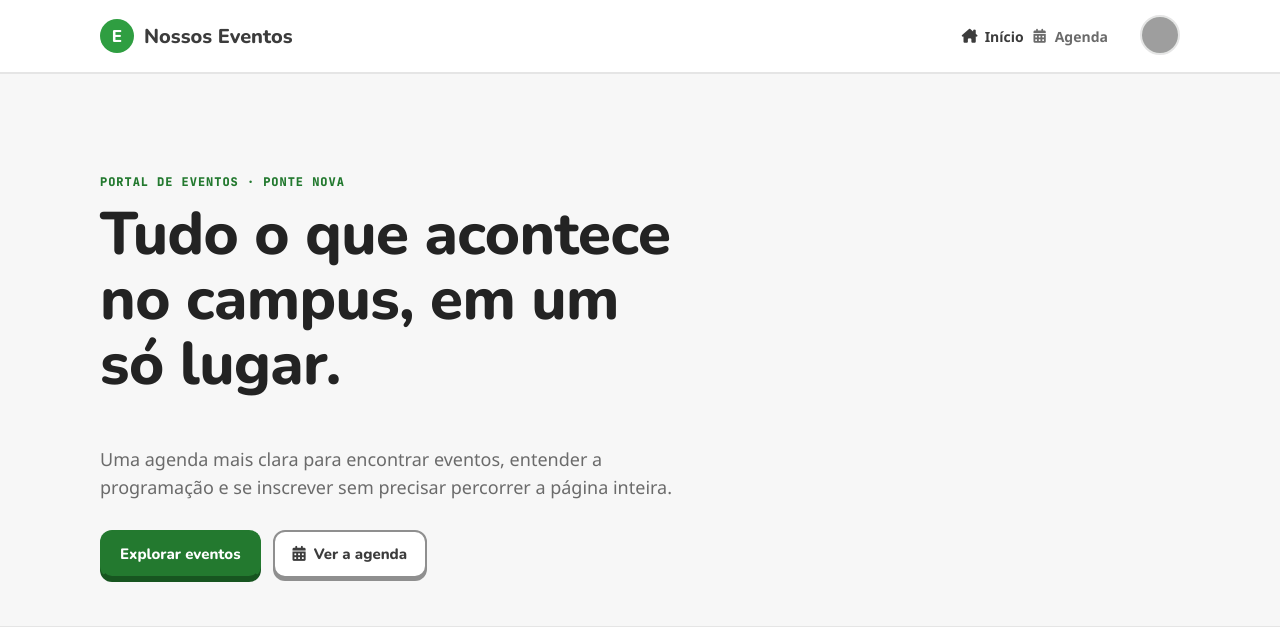
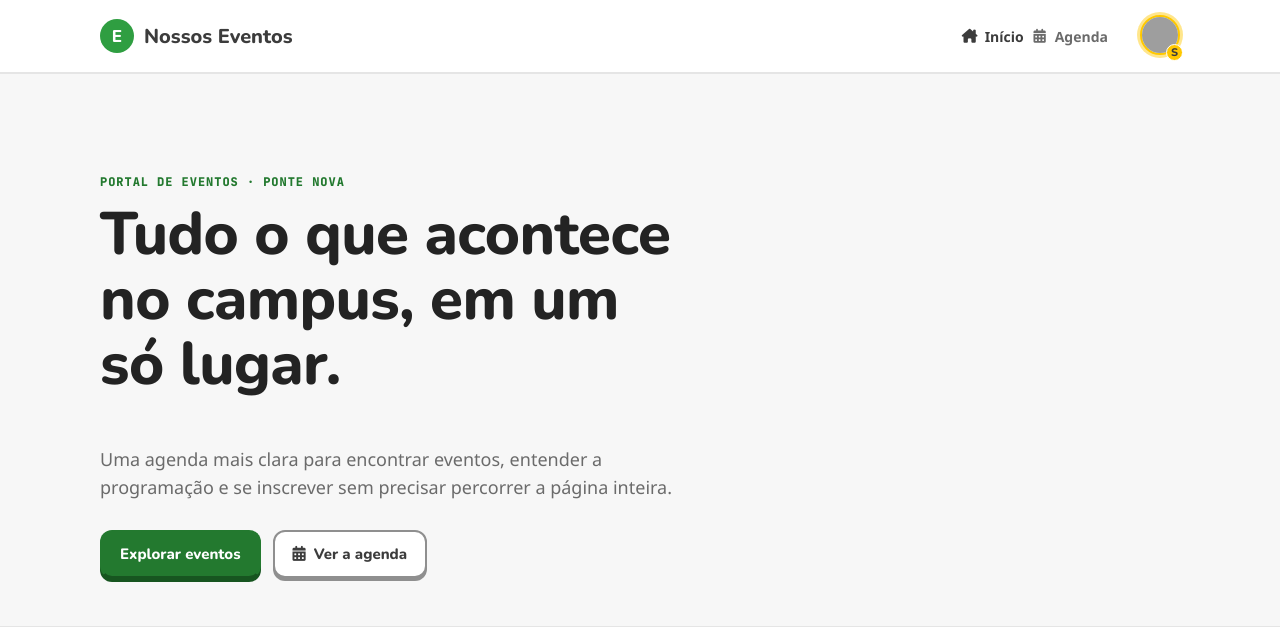
Before and after one commit to lucianovilasboas/ifeventos, a Django app: page / in a window 1280 px wide. Shown: the top 627 px of the page. Run offline with Django 5.2, Linux system fonts and the light colour scheme; the visitor is signed in with stand-in values (Sample User, id 1); data that the repository does not hold is empty; parts of the project's set-up code (start-up, migrations or seed data) failed here and were passed over; some web fonts are replaced; grey boxes are pictures that could not be loaded.

Commit message:
Avatar: anel amarelo + badge S para superusuario (2.2.7)
- menu_usuario.html: botao do avatar ganha a classe is-superuser quando
  request.user.is_superuser, e um badge 'S' (aria-label/title) no canto.
- main.css e landing.css: anel amarelo (var(--warn) + brilho) e badge 'S'
  posicionado no canto inferior-direito do avatar.
- Testes: superusuario tem is-superuser + badge; usuario comum nao.

```diff
--- a/ifeventos/setup/version.py
+++ b/ifeventos/setup/version.py
@@ -8,7 +8,7 @@ O valor pode ser sobrescrito pelo ambiente (`APP_VERSION`) sem editar o código
 `settings.APP_VERSION` (ver `setup/settings.py`).
 """
 
-__version__ = "2.2.6"
+__version__ = "2.2.7"
 
 # Rótulo curto usado na interface (footer/admin). Mantém o "v" do padrão git.
 __version_label__ = f"v{__version__}"
--- a/ifeventos/static/css/app/main.css
+++ b/ifeventos/static/css/app/main.css
@@ -548,6 +548,26 @@ body:has(.reset-password-container) .hero-ico { display: none; }
 }
 .menu-usuario-gatilho img { width: 100%; height: 100%; object-fit: cover; }
 .menu-usuario-gatilho:hover { border-color: var(--accent); }
+
+/* Conta de superusuário: anel amarelo no avatar + badge "S" no canto. */
+.menu-usuario-gatilho.is-superuser {
+  border-color: var(--warn);
+  box-shadow: 0 0 0 3px rgba(255, 200, 0, .45);
+}
+.menu-usuario-gatilho.is-superuser:hover { border-color: var(--warn-hover); }
+.menu-usuario-badge {
+  position: absolute;
+  right: -3px; bottom: -3px;
+  width: 17px; height: 17px;
+  border-radius: 50%;
+  background: var(--warn);
+  border: 1.5px solid var(--bg);
+  color: var(--fg);
+  font-family: var(--font-display);
+  font-size: 11px; font-weight: 800; line-height: 1;
+  display: inline-flex; align-items: center; justify-content: center;
+  z-index: 1;
+}
 
 .menu-usuario-painel {
   position: absolute; right: 0; top: calc(100% + 8px); z-index: 1060;
--- a/ifeventos/static/css/eventos/landing.css
+++ b/ifeventos/static/css/eventos/landing.css
@@ -94,6 +94,26 @@
 }
 .menu-usuario-gatilho img { width: 100%; height: 100%; object-fit: cover; }
 .menu-usuario-gatilho:hover { border-color: var(--accent); }
+
+/* Conta de superusuário: anel amarelo no avatar + badge "S" no canto. */
+.menu-usuario-gatilho.is-superuser {
+  border-color: var(--warn);
+  box-shadow: 0 0 0 3px rgba(255, 200, 0, .45);
+}
+.menu-usuario-gatilho.is-superuser:hover { border-color: var(--warn-hover); }
+.menu-usuario-badge {
+  position: absolute;
+  right: -3px; bottom: -3px;
+  width: 17px; height: 17px;
+  border-radius: 50%;
+  background: var(--warn);
+  border: 1.5px solid var(--bg);
+  color: var(--fg);
+  font-family: var(--font-display);
+  font-size: 11px; font-weight: 800; line-height: 1;
+  display: inline-flex; align-items: center; justify-content: center;
+  z-index: 1;
+}
 
 .menu-usuario-painel {
   position: absolute; right: 0; top: calc(100% + 8px); z-index: 60;
--- a/ifeventos/templates/includes/menu_usuario.html
+++ b/ifeventos/templates/includes/menu_usuario.html
@@ -8,11 +8,14 @@ Bootstrap.
 {% endcomment %}
 {% if request.user.is_authenticated %}
 <div class="menu-usuario" data-menu-usuario>
-    <button type="button" class="menu-usuario-gatilho" data-menu-gatilho
+    <button type="button" class="menu-usuario-gatilho{% if request.user.is_superuser %} is-superuser{% endif %}" data-menu-gatilho
             aria-haspopup="true" aria-expanded="false"
             aria-label="Abrir menu da conta de {{ request.user.first_name|default:request.user.email }}">
         <img src="{{ request.user.get_foto_url }}" alt="{{ request.user.first_name }}">
     </button>
+    {% if request.user.is_superuser %}
+    <span class="menu-usuario-badge" title="Conta de superusuário" aria-label="Conta de superusuário">S</span>
+    {% endif %}
 
     <div class="menu-usuario-painel" data-menu-painel hidden>
         <div class="menu-usuario-topo">
```
Also changed, not shown: ifeventos/eventos/tests_listas.py (+31 -0 lines), CHANGELOG.md.
